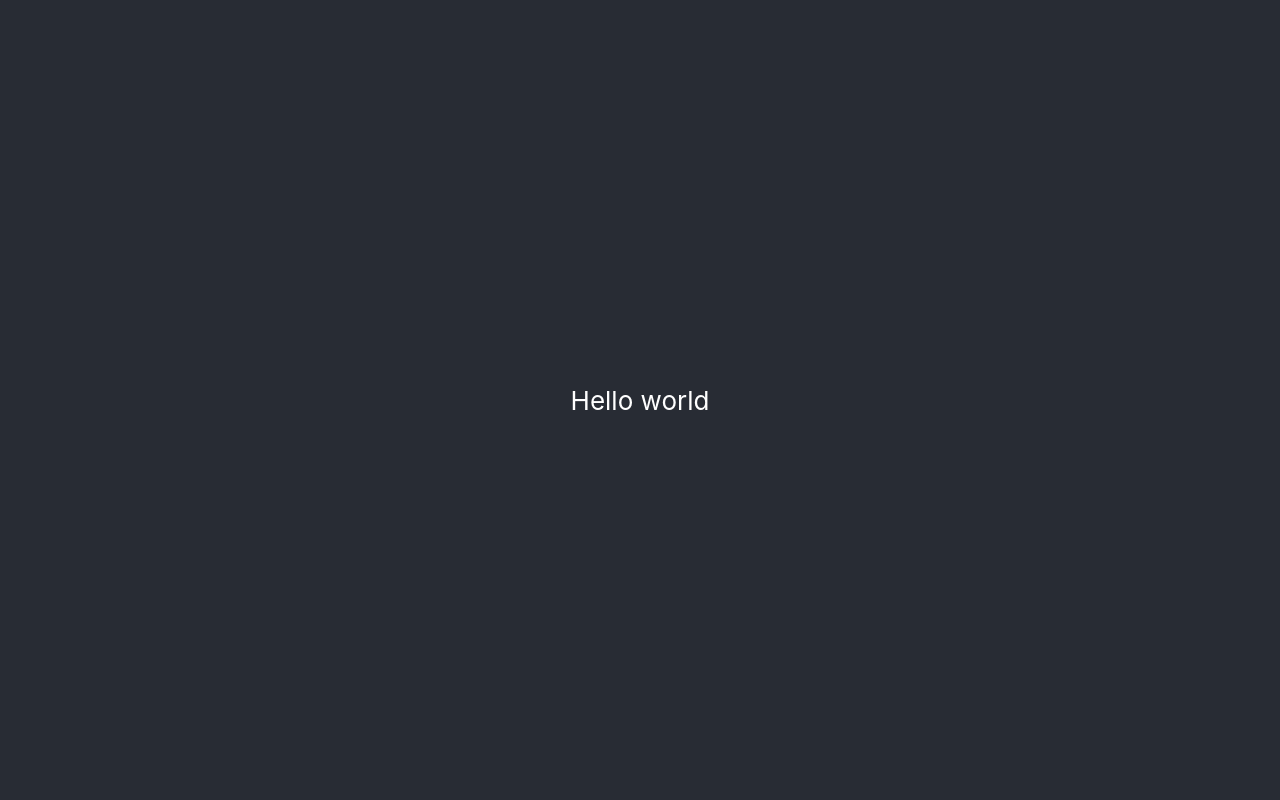
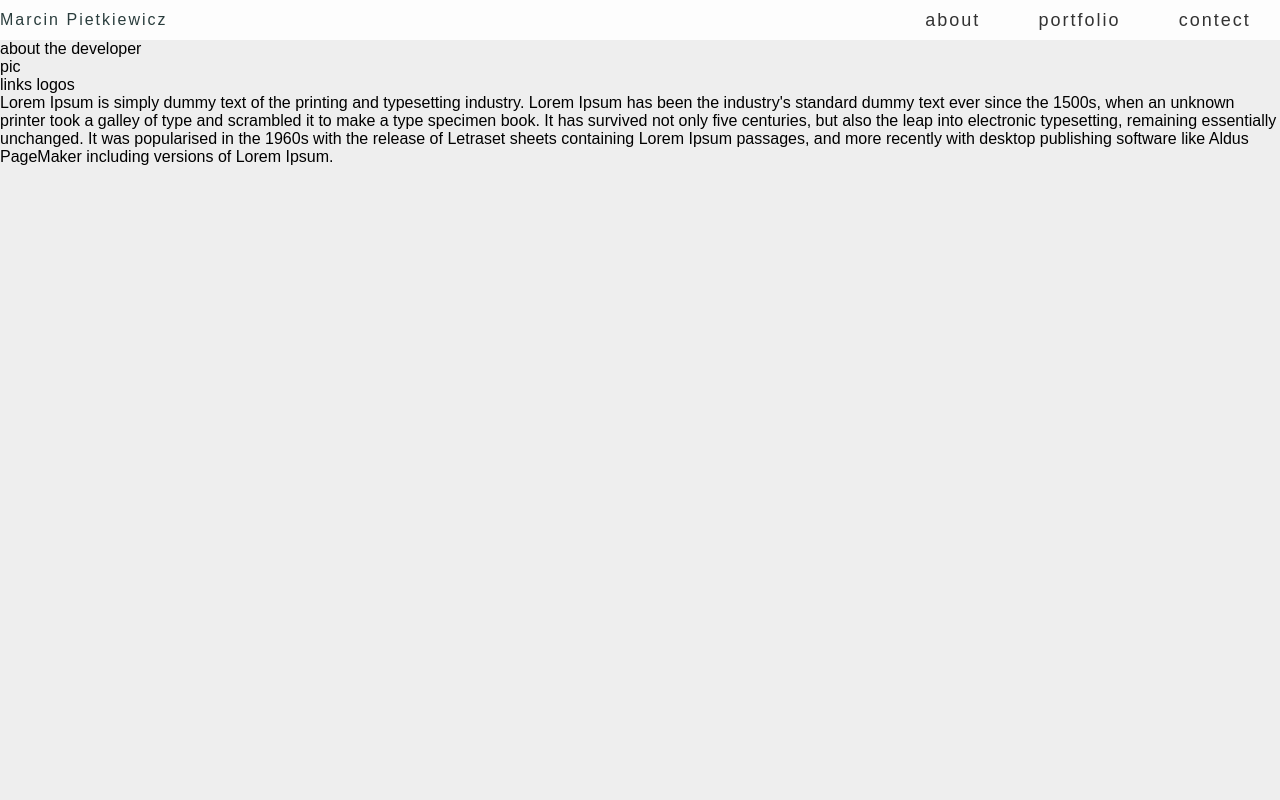
Before and after one commit to MarcinPietkiewicz/portfolio, a JavaScript app: page / in a window 1280 px wide. Shown: the top 800 px of the page. Built offline with nearby package versions, Linux system fonts and the light colour scheme; the HTML template or start-up script is replaced by a standard one.

Commit message:
Initial css formatting part 1

```diff
--- a/src/App.css
+++ b/src/App.css
@@ -1,14 +1,37 @@
 .App {
-  text-align: center;
+  background-color:#eee;
+  font-family: Armata, sans-serif;
 }
 
-.App-header {
-  background-color: #282c34;
-  min-height: 100vh;
-  display: flex;
-  flex-direction: column;
-  align-items: center;
-  justify-content: center;
-  font-size: calc(10px + 2vmin);
-  color: white;
+header {
+  background-color:#FDFDFD;
+  display:flex;
+  width:100%;
+  height:40px;
+  flex-flow:row;
+  justify-content: space-between;
+  align-items:center;
+  letter-spacing:2px;
 }
+
+#header-name {
+  color: rgb(42, 61, 61)
+}
+
+#right-menu {
+  width:30%;
+  display:flex;
+  flex-flow:row;
+  justify-content:space-around;
+}
+
+header a {
+  text-decoration:none;
+  color:#333;
+  padding:5px 20px;
+  font-size:18px;
+}
+
+#about, #portfolio, #contact {
+  height:800px;
+}
--- a/src/App.js
+++ b/src/App.js
@@ -3,7 +3,36 @@ import "./App.css";
 function App() {
   return (
     <div className="App">
-      <header className="App-header">Hello world</header>
+      <header className="App-header">
+        <div id="header-name">Marcin Pietkiewicz</div>
+        <div id="right-menu">
+          <a href="#">about</a>
+          <a href="#">portfolio</a>
+          <a href="#">contect</a>
+        </div>
+      </header>
+      <main>
+        <section id="about">
+          <div className="about-title">about the developer</div>
+          <div className="about-pic-section">
+            <div className="about-pic">pic</div>
+            <div className="links-section">links logos</div>
+          </div>
+          <div className="about-description">
+            Lorem Ipsum is simply dummy text of the printing and typesetting industry. Lorem Ipsum has been the industry's standard dummy
+            text ever since the 1500s, when an unknown printer took a galley of type and scrambled it to make a type specimen book. It has
+            survived not only five centuries, but also the leap into electronic typesetting, remaining essentially unchanged. It was
+            popularised in the 1960s with the release of Letraset sheets containing Lorem Ipsum passages, and more recently with desktop
+            publishing software like Aldus PageMaker including versions of Lorem Ipsum.
+          </div>
+        </section>
+        <section id="portfolio">
+          <div id="portfolio-title">portfolio</div>
+          <div id="portfolio-tiles">portf tiles here...</div>
+        </section>
+        <section id="contact"></section>
+      </main>
+      <footer>footer</footer>
     </div>
   );
 }
--- a/src/index.css
+++ b/src/index.css
@@ -1,13 +1,6 @@
 body {
   margin: 0;
-  font-family: -apple-system, BlinkMacSystemFont, 'Segoe UI', 'Roboto', 'Oxygen',
-    'Ubuntu', 'Cantarell', 'Fira Sans', 'Droid Sans', 'Helvetica Neue',
-    sans-serif;
   -webkit-font-smoothing: antialiased;
   -moz-osx-font-smoothing: grayscale;
+  background-color: lightgray;
 }
-
-code {
-  font-family: source-code-pro, Menlo, Monaco, Consolas, 'Courier New',
-    monospace;
-}
```
Also changed, not shown: assets/Armata-Regular.ttf (added).
